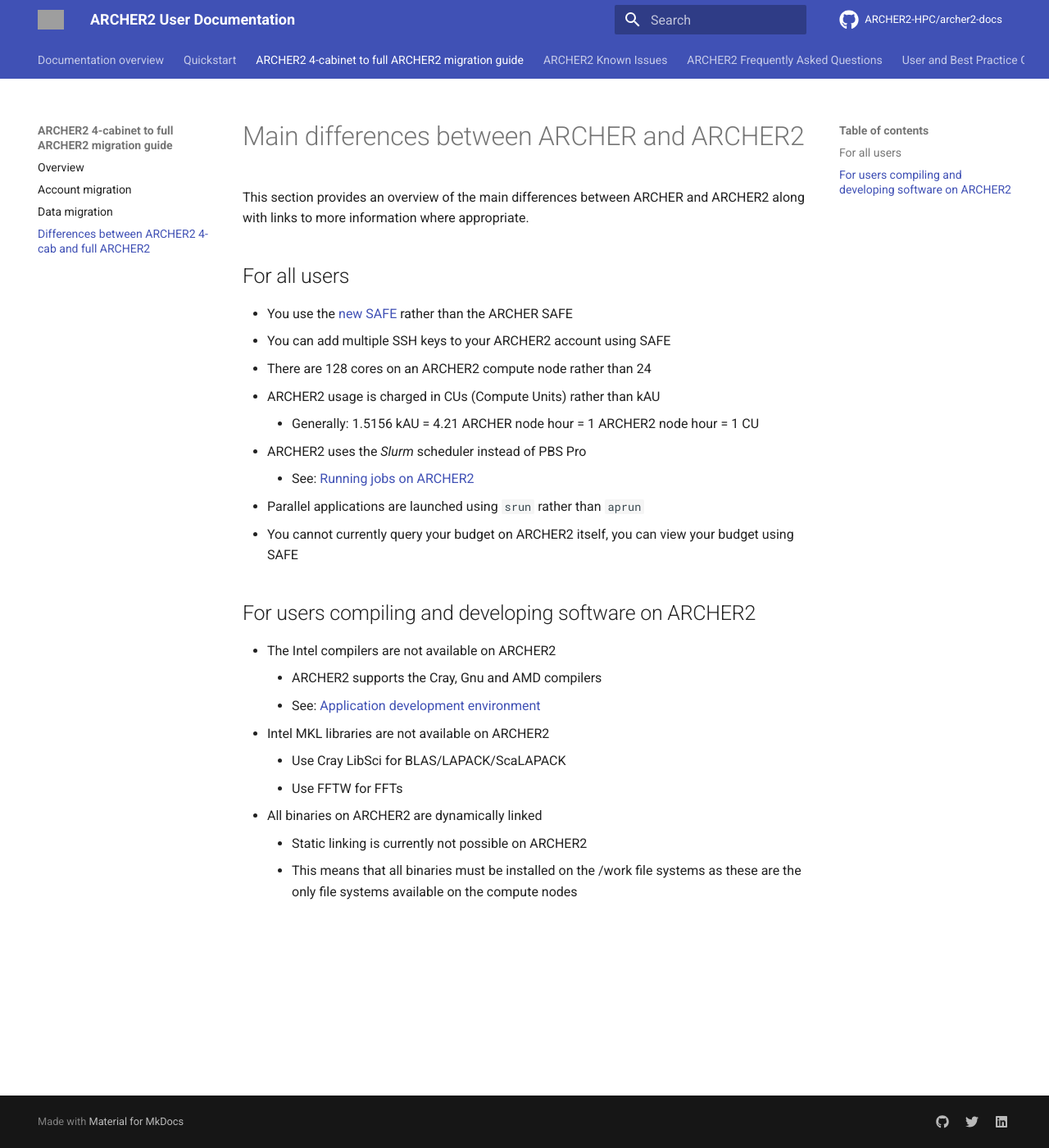
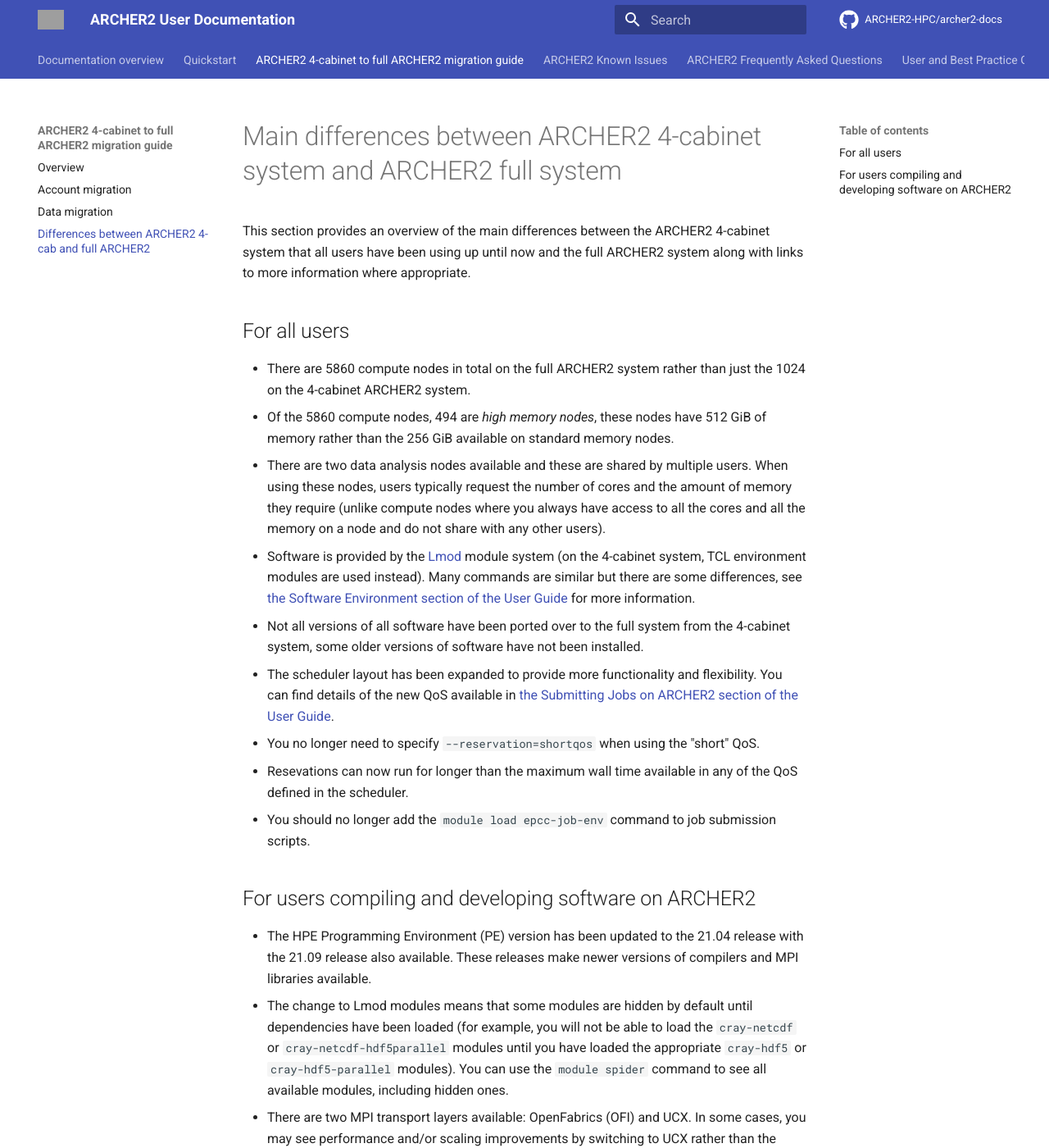
Before and after one commit to ARCHER2-HPC/archer2-docs, an MkDocs documentation site: the page built from docs/archer2-migration/archer2-differences.md, in a window 1280 px wide and 1400 px high. Shown: the whole window at 82% size. Built offline with MkDocs 1.6.1 and Material for MkDocs 9.7.7, drawn with Linux system fonts in a browser that asks for light colours; comment, search, counter and statistics services are not loaded; some of the changed text lies outside the part shown; grey boxes are pictures that could not be loaded.

Commit message:
Adds ARCHER2 differences from 4-cab

```diff
--- a/docs/archer2-migration/archer2-differences.md
+++ b/docs/archer2-migration/archer2-differences.md
@@ -1,31 +1,52 @@
-# Main differences between ARCHER and ARCHER2
+# Main differences between ARCHER2 4-cabinet system and ARCHER2 full system
 
 This section provides an overview of the main differences between
-ARCHER and ARCHER2 along with links to more information where
+the ARCHER2 4-cabinet system that all users have been using up until
+now and the full ARCHER2 system along with links to more information where
 appropriate.
 
 ## For all users
 
-  - You use the [new SAFE](https://safe.epcc.ed.ac.uk) rather than the ARCHER SAFE
-  - You can add multiple SSH keys to your ARCHER2 account using SAFE
-  - There are 128 cores on an ARCHER2 compute node rather than 24
-  - ARCHER2 usage is charged in CUs (Compute Units) rather than kAU
-    - Generally: 1.5156 kAU = 4.21 ARCHER node hour = 1 ARCHER2 node hour = 1 CU
-  - ARCHER2 uses the *Slurm* scheduler instead of PBS Pro
-    - See: [Running jobs on ARCHER2](../user-guide/scheduler.md)
-  - Parallel applications are launched using `srun` rather than `aprun`
-  - You cannot currently query your budget on ARCHER2 itself, you can
-    view your budget using SAFE
+- There are 5860 compute nodes in total on the full ARCHER2 system rather
+  than just the 1024 on the 4-cabinet ARCHER2 system.
+- Of the 5860 compute nodes, 494 are *high memory nodes*, these nodes have
+  512 GiB of memory rather than the 256 GiB available on standard memory
+  nodes.
+- There are two data analysis nodes available and these are shared by multiple
+  users. When using these nodes, users typically request the number of cores
+  and the amount of memory they require (unlike compute nodes where you always
+  have access to all the cores and all the memory on a node and do not share
+  with any other users).
+- Software is provided by the [Lmod](https://lmod.readthedocs.io/) module
+  system (on the 4-cabinet system, TCL environment modules are used instead). Many
+  commands are similar but there are some differences, see
+  [the Software Environment section of the User Guide](../user-guide/sw-environment.md)
+  for more information.
+- Not all versions of all software have been ported over to the full system from
+  the 4-cabinet system, some older versions of software have not been installed.
+- The scheduler layout has been expanded to provide more functionality and
+  flexibility. You can find details of the new QoS available in
+  [the Submitting Jobs on ARCHER2 section of the User Guide](../user-guide/scheduler.md).
+- You no longer need to specify `--reservation=shortqos` when using the
+  "short" QoS.
+- Resevations can now run for longer than the maximum wall time available in
+  any of the QoS defined in the scheduler.
+- You should no longer add the `module load epcc-job-env` command to job submission
+  scripts.
 
 ## For users compiling and developing software on ARCHER2
 
-  - The Intel compilers are not available on ARCHER2
-    - ARCHER2 supports the Cray, Gnu and AMD compilers
-    - See: [Application development environment](../user-guide/dev-environment.md)
-  - Intel MKL libraries are not available on ARCHER2
-    - Use Cray LibSci for BLAS/LAPACK/ScaLAPACK
-    - Use FFTW for FFTs
-  - All binaries on ARCHER2 are dynamically linked
-    - Static linking is currently not possible on ARCHER2
-    - This means that all binaries must be installed on the /work file systems
-      as these are the only file systems available on the compute nodes
+- The HPE Programming Environment (PE) version has been updated to the
+  21.04 release with the 21.09 release also available. These releases make
+  newer versions of compilers and MPI libraries available.
+- The change to Lmod modules means that some modules are hidden by default
+  until dependencies have been loaded (for example, you will not be able
+  to load the `cray-netcdf` or `cray-netcdf-hdf5parallel` modules until
+  you have loaded the appropriate `cray-hdf5` or `cray-hdf5-parallel` modules).
+  You can use the `module spider` command to see all available modules, including
+  hidden ones.
+- There are two MPI transport layers available: OpenFabrics (OFI) and UCX.
+  In some cases, you may see performance and/or scaling improvements by switching
+  to UCX rather than the default OFI transport layer. For more information on
+  when to switch and how to switch, see
+  [the Application Development Environment section of the User Guide](../user-guide/dev-environment.md)
```
